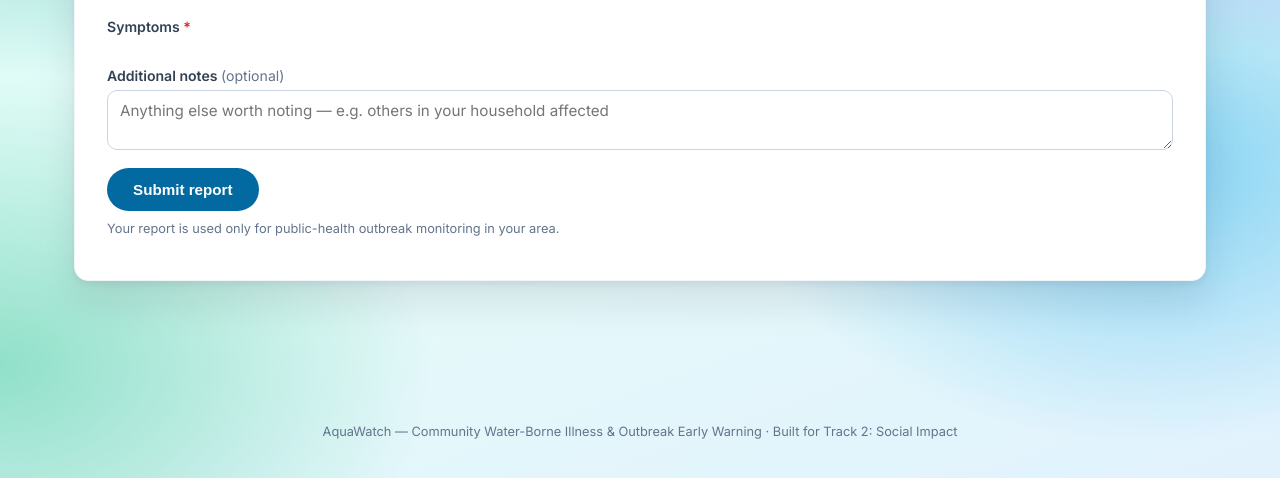
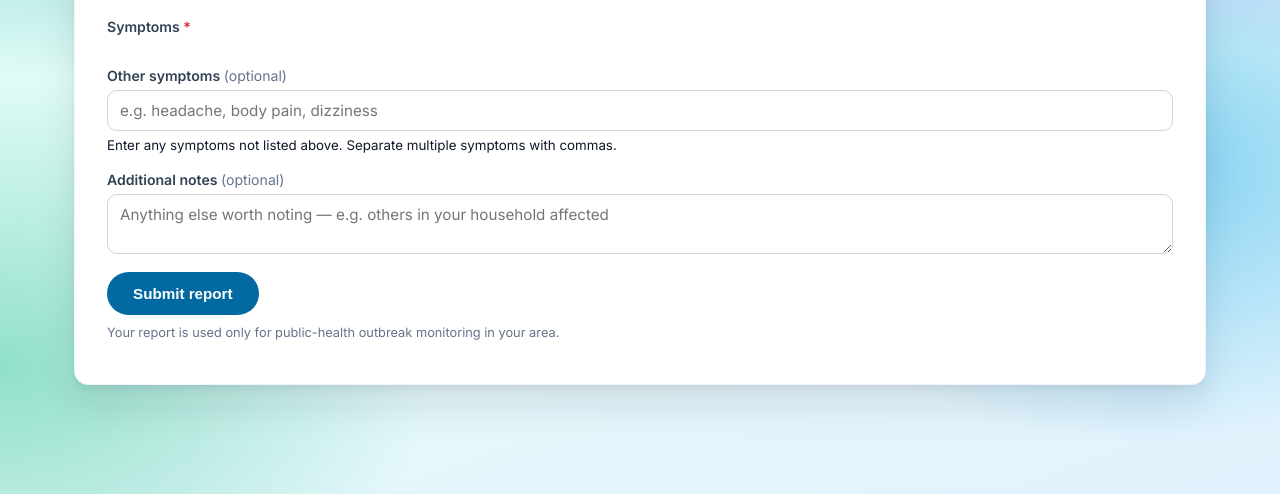
Before and after one commit to rehansha-dev/AuqaWatch, a Python web app: template templates/index.html in a window 1280 px wide. Shown: the part 994-1488 px from the top of the page. Run offline with Jinja, Linux system fonts and the light colour scheme; the template is opened without the code that fills it, so the values that code supplies are empty.

Commit message:
Add input for custom symptoms in index.html
Added an input field for custom symptoms with a label and instructions.

```diff
--- a/templates/index.html
+++ b/templates/index.html
@@ -92,6 +92,23 @@
     </div>
 
     <div class="field">
+    <label for="customSymptoms">
+        Other symptoms <span class="optional">(optional)</span>
+    </label>
+
+    <input
+        type="text"
+        name="custom_symptoms"
+        id="customSymptoms"
+        placeholder="e.g. headache, body pain, dizziness"
+    >
+
+    <small class="muted">
+        Enter any symptoms not listed above. Separate multiple symptoms with commas.
+    </small>
+</div>
+
+    <div class="field">
       <label for="notes">Additional notes <span class="optional">(optional)</span></label>
       <textarea name="notes" id="notes" rows="2" placeholder="Anything else worth noting — e.g. others in your household affected"></textarea>
     </div>
```
